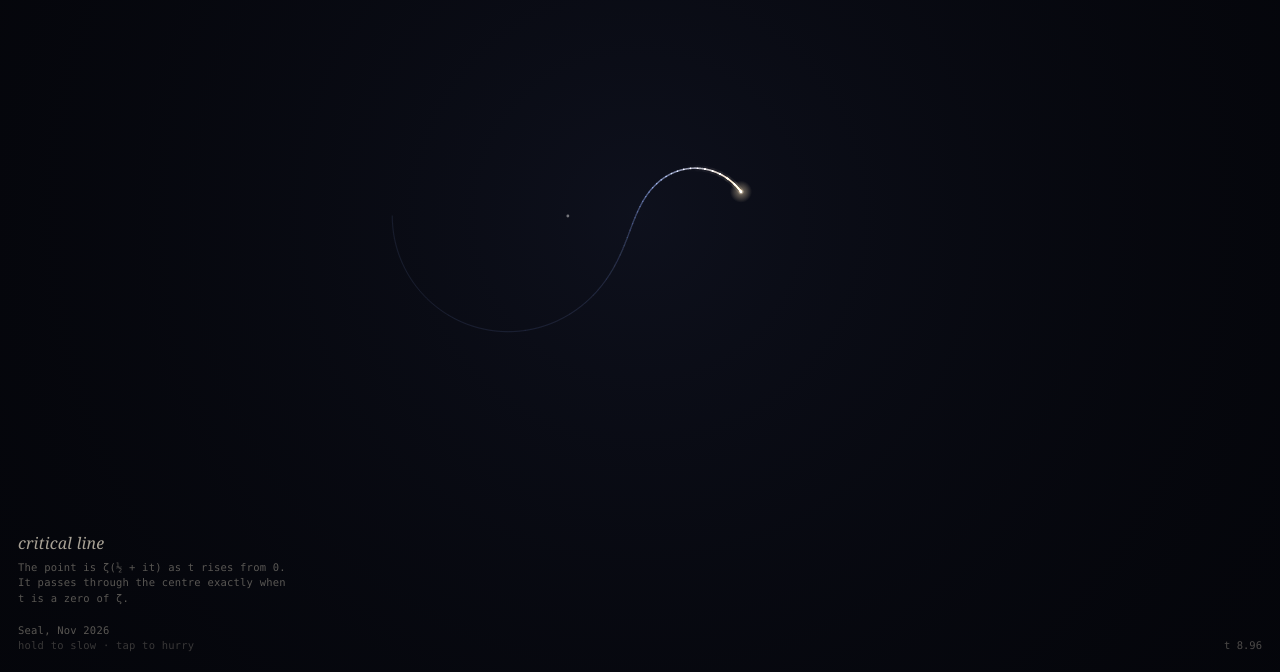
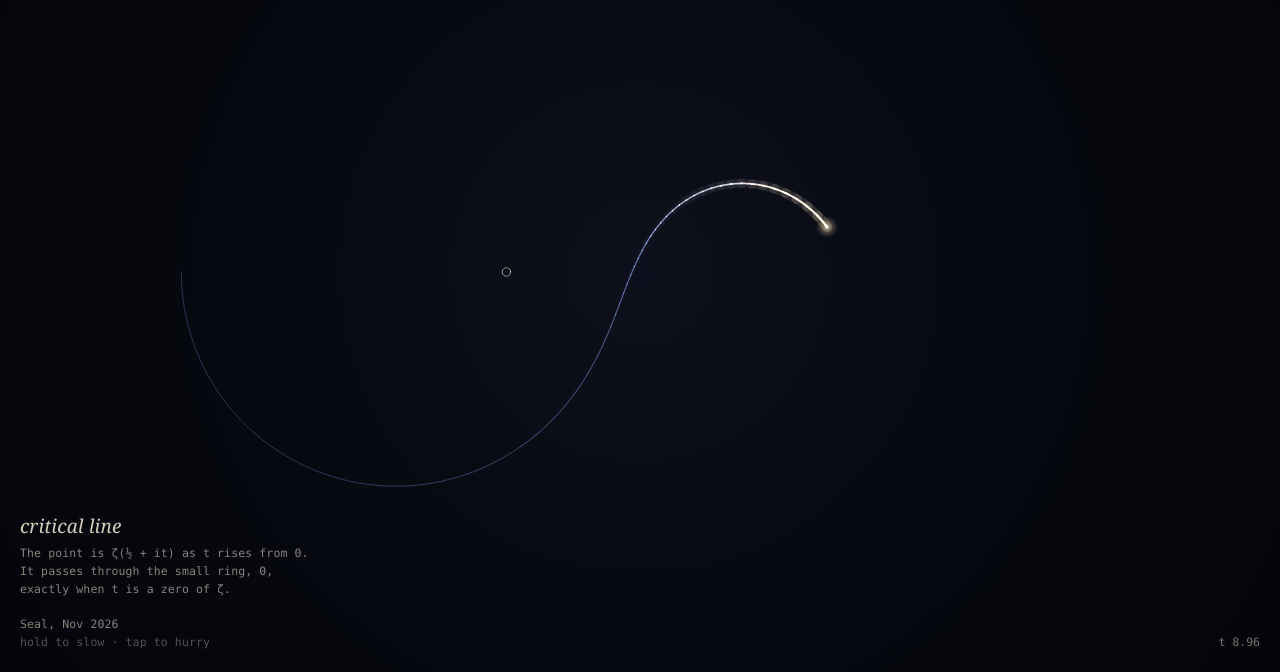
Before and after one commit to echul-seal/critical-line, a plain HTML site: page index.html in a window 1280 px wide. Shown: the part 128-800 px from the top of the page. Drawn offline with Linux system fonts and the light colour scheme.

Commit message:
v0.2: portrait-rotated plane, per-axis camera, fixed origin ring that blooms at each zero, zero label in a fixed corner, legible caption, longer glowing trail

```diff
--- a/index.html
+++ b/index.html
@@ -7,18 +7,22 @@
 <title>critical line</title>
 <meta name="description" content="ζ(½ + it) traced as t rises. It passes through the centre at each zero. Seal, Nov 2026.">
 <style>
-html,body{margin:0;height:100%;background:#04050a;overflow:hidden;-webkit-user-select:none;user-select:none;-webkit-touch-callout:none}
+html,body{margin:0;height:100%;background:#04050a;overflow:hidden;-webkit-user-select:none;user-select:none;-webkit-touch-callout:none;-webkit-tap-highlight-color:transparent}
 canvas{position:fixed;inset:0;width:100%;height:100%;display:block}
-#cap{position:fixed;left:max(18px,env(safe-area-inset-left));bottom:max(18px,env(safe-area-inset-bottom));max-width:min(270px,66vw);font:10.5px/1.5 ui-monospace,SFMono-Regular,Menlo,monospace;color:rgba(206,198,182,.42);letter-spacing:.02em;pointer-events:none}
-#cap b{display:block;font:italic 16px/1.2 Georgia,'Times New Roman',serif;color:rgba(238,228,208,.7);font-weight:normal;letter-spacing:.01em;margin-bottom:6px}
-#cap i{font-style:normal;color:rgba(206,198,182,.26)}
-#tr{position:fixed;right:max(18px,env(safe-area-inset-right));bottom:max(18px,env(safe-area-inset-bottom));font:10.5px/1.5 ui-monospace,SFMono-Regular,Menlo,monospace;color:rgba(206,198,182,.36);pointer-events:none;text-align:right;font-variant-numeric:tabular-nums}
+#cap{position:fixed;left:max(20px,env(safe-area-inset-left));bottom:max(20px,env(safe-area-inset-bottom));max-width:min(290px,68vw);font:11.5px/1.55 ui-monospace,SFMono-Regular,Menlo,monospace;color:rgba(214,206,190,.62);letter-spacing:.01em;pointer-events:none}
+#cap b{display:block;font:italic 19px/1.2 Georgia,'Times New Roman',serif;color:rgba(244,234,214,.88);font-weight:normal;margin-bottom:7px}
+#cap i{font-style:normal;color:rgba(214,206,190,.38)}
+#tr{position:fixed;right:max(20px,env(safe-area-inset-right));bottom:max(20px,env(safe-area-inset-bottom));font:11.5px/1.55 ui-monospace,SFMono-Regular,Menlo,monospace;color:rgba(214,206,190,.55);pointer-events:none;text-align:right;font-variant-numeric:tabular-nums}
+#zl{position:fixed;left:max(20px,env(safe-area-inset-left));top:max(24px,env(safe-area-inset-top));pointer-events:none;opacity:0;color:rgb(246,236,216)}
+#zl .v{font:italic 26px/1.1 Georgia,'Times New Roman',serif;letter-spacing:.01em;font-variant-numeric:tabular-nums}
+#zl .n{font:11.5px/1.4 ui-monospace,SFMono-Regular,Menlo,monospace;color:rgba(214,206,190,.6);margin-top:6px;letter-spacing:.04em}
 </style>
 </head>
 <body>
 <canvas id="c"></canvas>
-<div id="cap"><b>critical line</b>The point is ζ(½ + it) as t rises from 0. It passes through the centre exactly when t is a zero of ζ.<br><br>Seal, Nov 2026<br><i>hold to slow · tap to hurry</i></div>
+<div id="cap"><b>critical line</b>The point is ζ(½ + it) as t rises from 0. It passes through the small ring, 0, exactly when t is a zero of ζ.<br><br>Seal, Nov 2026<br><i>hold to slow · tap to hurry</i></div>
 <div id="tr"></div>
+<div id="zl"><div class="v"></div><div class="n"></div></div>
 <script>
 (() => {
 'use strict';
@@ -91,7 +95,8 @@ window.__zeros = zeros;
 
 // ---------- canvas ----------
 const cv = document.getElementById('c'), ctx = cv.getContext('2d');
-const tr = document.getElementById('tr');
+const tr = document.getElementById('tr'), zl = document.getElementById('zl'), zlv = zl.firstChild, zln = zl.lastChild;
+let shownZero = 0;
 let Wpx = 0, Hpx = 0, dpr = 1;
 function resize() {
   dpr = Math.min(window.devicePixelRatio || 1, 2.5);
@@ -103,10 +108,10 @@ resize();
 
 // ---------- state ----------
 const BASE = 2.5;          // t per second when nothing is happening
-const CX = 0.6;            // camera looks at 0.6 + 0i (zeta circles around 1, the origin sits left of centre)
-let t, zi, pulses, R, phase, phaseAge, life;
+const CX = 0.6;            // the view centres on 0.6 + 0i: zeta circles around 1, so the origin sits off centre
+let t, zi, pulses, EL, ES, phase, phaseAge, life;
 let mult = 1, target = 1, hurry = false;
-function reset() { t = 0; zi = 0; pulses = []; R = 1.9; phase = 'run'; phaseAge = 0; life = 0; }
+function reset() { t = 0; zi = 0; pulses = []; EL = 2.3; ES = 1.4; phase = 'run'; phaseAge = 0; life = 0; shownZero = 0; }
 reset();
 
 function idxAt(tt) { return Math.min(computed - 2, Math.max(0, Math.floor(tt / DT))); }
@@ -129,13 +134,14 @@ function step(dt) {
     if (phaseAge > 7) reset();
   }
   for (const p of pulses) p.age += dt;
-  while (pulses.length && pulses[0].age > 6) pulses.shift();
-  // camera: fit the last ~12 units of t, eased slowly
-  const i = idxAt(t), i0 = Math.max(0, i - 3000), i1 = Math.min(computed - 1, i + 250);
-  let md = 0;
-  for (let k = i0; k <= i1; k += 3) { const dx = X[k] - CX, dy = Y[k], d = dx * dx + dy * dy; if (d > md) md = d; }
-  const Rt = Math.max(1.9, 1.1 * Math.sqrt(md));
-  R += (Rt - R) * (1 - Math.exp(-dt * (Rt > R ? 0.9 : 0.35)));
+  while (pulses.length > 1 && pulses[0].age > 6) pulses.shift();
+  // camera: fit the last ~12 units of t (plus a little ahead), each axis on its own, eased slowly
+  const i = idxAt(t), i0 = Math.max(0, i - 3000), i1 = Math.min(computed - 1, i + 300);
+  let mr = 0, mi = 0;
+  for (let k = i0; k <= i1; k += 3) { const dx = Math.abs(X[k] - CX), dy = Math.abs(Y[k]); if (dx > mr) mr = dx; if (dy > mi) mi = dy; }
+  const ELt = Math.max(2.3, 1.08 * mr), ESt = Math.max(1.4, 1.08 * mi);
+  EL += (ELt - EL) * (1 - Math.exp(-dt * (ELt > EL ? 0.9 : 0.3)));
+  ES += (ESt - ES) * (1 - Math.exp(-dt * (ESt > ES ? 0.9 : 0.3)));
 }
 
 function mix(c1, c2, f) { return [c1[0] + (c2[0] - c1[0]) * f, c1[1] + (c2[1] - c1[1]) * f, c1[2] + (c2[2] - c1[2]) * f]; }
@@ -144,9 +150,14 @@ function trailColor(f) { return f < 0.6 ? mix(C_OLD, C_MID, f / 0.6) : mix(C_MID
 
 function draw() {
   const W_ = Wpx, H_ = Hpx;
-  const s = Math.min(W_ * 0.44, H_ * 0.34) / R;
-  const ox = W_ * 0.5 - CX * s, oy = H_ * 0.43; // screen position of the origin
-  const px = k => ox + X[k] * s, py = k => oy - Y[k] * s;
+  // portrait: the real axis points down the screen and the imaginary axis across; landscape: the usual way
+  const port = H_ > W_, Lh = (port ? H_ : W_) * 0.5, Sh = (port ? W_ : H_) * 0.5;
+  const s = Math.min(Lh * 0.80 / EL, Sh * 0.86 / ES);
+  const cxs = W_ * 0.5, cys = H_ * (port ? 0.45 : 0.5);          // screen point where CX + 0i sits
+  const ox = port ? cxs : cxs - CX * s, oy = port ? cys - CX * s : cys; // the origin on screen
+  const P = port ? ((re, im) => [ox - im * s, oy + re * s]) : ((re, im) => [ox + re * s, oy - im * s]);
+  const px = port ? (k => ox - Y[k] * s) : (k => ox + X[k] * s);
+  const py = port ? (k => oy + X[k] * s) : (k => oy - Y[k] * s);
   let fade = sm(life / 2);
   if (phase === 'end') fade *= 1 - sm(phaseAge / 4.5);
 
@@ -154,12 +165,12 @@ function draw() {
   ctx.globalAlpha = 1;
   ctx.fillStyle = '#04050a';
   ctx.fillRect(0, 0, W_, H_);
-  const vg = ctx.createRadialGradient(ox + CX * s, oy, 0, ox + CX * s, oy, Math.max(W_, H_) * 0.75);
+  const vg = ctx.createRadialGradient(cxs, cys, 0, cxs, cys, Math.max(W_, H_) * 0.75);
   vg.addColorStop(0, 'rgba(22,26,44,0.55)'); vg.addColorStop(1, 'rgba(4,5,10,0)');
   ctx.fillStyle = vg; ctx.fillRect(0, 0, W_, H_);
 
   const hi = idxAt(t), hf = t / DT - hi;
-  const hx = ox + (X[hi] + (X[hi + 1] - X[hi]) * hf) * s, hy = oy - (Y[hi] + (Y[hi + 1] - Y[hi]) * hf) * s;
+  const [hx, hy] = P(X[hi] + (X[hi + 1] - X[hi]) * hf, Y[hi] + (Y[hi + 1] - Y[hi]) * hf);
   ctx.lineCap = 'round'; ctx.lineJoin = 'round';
   ctx.globalCompositeOperation = 'lighter';
 
@@ -169,11 +180,11 @@ function draw() {
     ctx.beginPath(); ctx.moveTo(px(0), py(0));
     for (let k = st; k < hi; k += st) ctx.lineTo(px(k), py(k));
     ctx.lineTo(hx, hy);
-    ctx.globalAlpha = 0.11 * fade; ctx.strokeStyle = 'rgb(120,140,200)'; ctx.lineWidth = 0.8 * dpr; ctx.stroke();
+    ctx.globalAlpha = 0.075 * fade; ctx.strokeStyle = 'rgb(120,140,205)'; ctx.lineWidth = 0.8 * dpr; ctx.stroke();
   }
 
-  // the recent trail, in bands that fade with age
-  const L = 2600, B = 32, start = Math.max(0, hi - L);
+  // the recent trail, in bands that fade with age, with a soft glow near the head
+  const L = 3400, B = 40, start = Math.max(0, hi - L);
   for (let b = 0; b < B; b++) {
     const k0 = start + Math.floor((hi - start) * b / B), k1 = start + Math.floor((hi - start) * (b + 1) / B);
     if (k1 <= k0) continue;
@@ -183,31 +194,25 @@ function draw() {
     for (let k = k0 + 1; k <= k1; k++) ctx.lineTo(px(k), py(k));
     if (b === B - 1) ctx.lineTo(hx, hy);
     ctx.strokeStyle = `rgb(${c[0] | 0},${c[1] | 0},${c[2] | 0})`;
-    ctx.globalAlpha = Math.pow(age, 1.7) * 0.95 * fade;
-    ctx.lineWidth = (0.9 + 0.9 * age) * dpr; ctx.stroke();
-    if (age > 0.8) { ctx.globalAlpha = (age - 0.8) * 0.45 * fade; ctx.lineWidth = 6 * dpr; ctx.stroke(); }
+    ctx.globalAlpha = (0.10 + 0.90 * Math.pow(age, 1.5)) * fade;
+    ctx.lineWidth = (0.8 + 1.2 * age * age) * dpr; ctx.stroke();
+    if (age > 0.55) { ctx.globalAlpha = Math.pow((age - 0.55) / 0.45, 2) * 0.16 * fade; ctx.lineWidth = (4 + 6 * age) * dpr; ctx.stroke(); }
   }
 
-  // the origin
-  ctx.globalAlpha = 0.5 * fade; ctx.fillStyle = 'rgb(210,205,195)';
-  ctx.beginPath(); ctx.arc(ox, oy, 1.4 * dpr, 0, 6.2832); ctx.fill();
-
-  // passes through zero
-  for (const p of pulses) {
-    const a1 = p.age;
-    if (a1 < 1.4) {
-      const g = ctx.createRadialGradient(ox, oy, 0, ox, oy, 46 * dpr);
-      const al = 0.55 * Math.pow(1 - a1 / 1.4, 2) * fade;
-      g.addColorStop(0, `rgba(255,240,215,${al})`); g.addColorStop(1, 'rgba(255,240,215,0)');
-      ctx.globalAlpha = 1; ctx.fillStyle = g; ctx.fillRect(ox - 46 * dpr, oy - 46 * dpr, 92 * dpr, 92 * dpr);
-    }
-    if (a1 < 3) {
-      const f = a1 / 3;
-      ctx.globalAlpha = 0.5 * Math.pow(1 - f, 2.2) * fade;
-      ctx.strokeStyle = 'rgb(255,236,205)'; ctx.lineWidth = 1 * dpr;
-      ctx.beginPath(); ctx.arc(ox, oy, (3 + 92 * (1 - Math.pow(1 - f, 3))) * dpr, 0, 6.2832); ctx.stroke();
-    }
+  // the origin: a small fixed ring, always there. at a zero it fills with light and blooms.
+  let flare = 0;
+  for (const p of pulses) flare = Math.max(flare, p.age < 0.12 ? p.age / 0.12 : Math.exp(-(p.age - 0.12) * 1.25));
+  if (flare > 0.003) {
+    const rb = (26 + 30 * flare) * dpr;
+    const g = ctx.createRadialGradient(ox, oy, 0, ox, oy, rb);
+    g.addColorStop(0, `rgba(255,244,222,${0.75 * flare * fade})`);
+    g.addColorStop(0.18, `rgba(255,226,176,${0.28 * flare * fade})`);
+    g.addColorStop(1, 'rgba(255,226,176,0)');
+    ctx.globalAlpha = 1; ctx.fillStyle = g; ctx.fillRect(ox - rb, oy - rb, 2 * rb, 2 * rb);
   }
+  ctx.globalAlpha = (0.55 + 0.45 * flare) * fade; ctx.strokeStyle = 'rgb(236,228,212)'; ctx.lineWidth = 1 * dpr;
+  ctx.beginPath(); ctx.arc(ox, oy, 4.2 * dpr, 0, 6.2832); ctx.stroke();
+  if (flare > 0.003) { ctx.globalAlpha = flare * fade; ctx.fillStyle = 'rgb(255,248,232)'; ctx.beginPath(); ctx.arc(ox, oy, 3.2 * dpr, 0, 6.2832); ctx.fill(); }
 
   // head
   ctx.globalAlpha = fade;
@@ -215,22 +220,14 @@ function draw() {
   hg.addColorStop(0, 'rgba(255,246,226,0.95)'); hg.addColorStop(0.25, 'rgba(255,226,170,0.35)'); hg.addColorStop(1, 'rgba(255,226,170,0)');
   ctx.fillStyle = hg; ctx.fillRect(hx - 11 * dpr, hy - 11 * dpr, 22 * dpr, 22 * dpr);
 
-  // the zero's t, said quietly (newest only)
+  // the zero's t, said quietly in a fixed corner (newest only)
   ctx.globalCompositeOperation = 'source-over';
+  ctx.globalAlpha = 1;
   const lp = pulses[pulses.length - 1];
-  if (lp && lp.age < 5) {
-    const a2 = sm(lp.age / 0.5) * (1 - sm((lp.age - 3.2) / 1.8)) * fade;
-    ctx.globalAlpha = a2;
-    ctx.fillStyle = 'rgb(240,230,210)';
-    ctx.font = `italic ${15 * dpr}px Georgia, 'Times New Roman', serif`;
-    ctx.textBaseline = 'top';
-    const lx = ox + 14 * dpr, ly = oy + 14 * dpr;
-    ctx.fillText('t = ' + lp.tz.toFixed(6), lx, ly);
-    ctx.globalAlpha = a2 * 0.55;
-    ctx.font = `${10 * dpr}px ui-monospace, Menlo, monospace`;
-    ctx.fillText('zero ' + lp.n, lx, ly + 21 * dpr);
-  }
-  ctx.globalAlpha = 1;
+  let za = 0;
+  if (lp) za = sm(lp.age / 0.6) * (1 - sm((lp.age - 3.4) / 1.6)) * fade;
+  if (lp && lp.n !== shownZero) { shownZero = lp.n; zlv.textContent = 't = ' + lp.tz.toFixed(6); zln.textContent = 'zero ' + lp.n; }
+  zl.style.opacity = za.toFixed(3);
   tr.textContent = 't ' + t.toFixed(2);
 }
 
@@ -251,7 +248,7 @@ addEventListener('contextmenu', e => e.preventDefault());
 if (REC) {
   compute(Infinity);
   window.__frame = dt => { step(dt); draw(); };
-  window.__state = () => ({ t, zeros: zeros.length, R, phase });
+  window.__state = () => ({ t, zeros: zeros.length, EL, ES, phase });
   window.__ready = true;
 } else {
   compute(performance.now() + 40);
```
